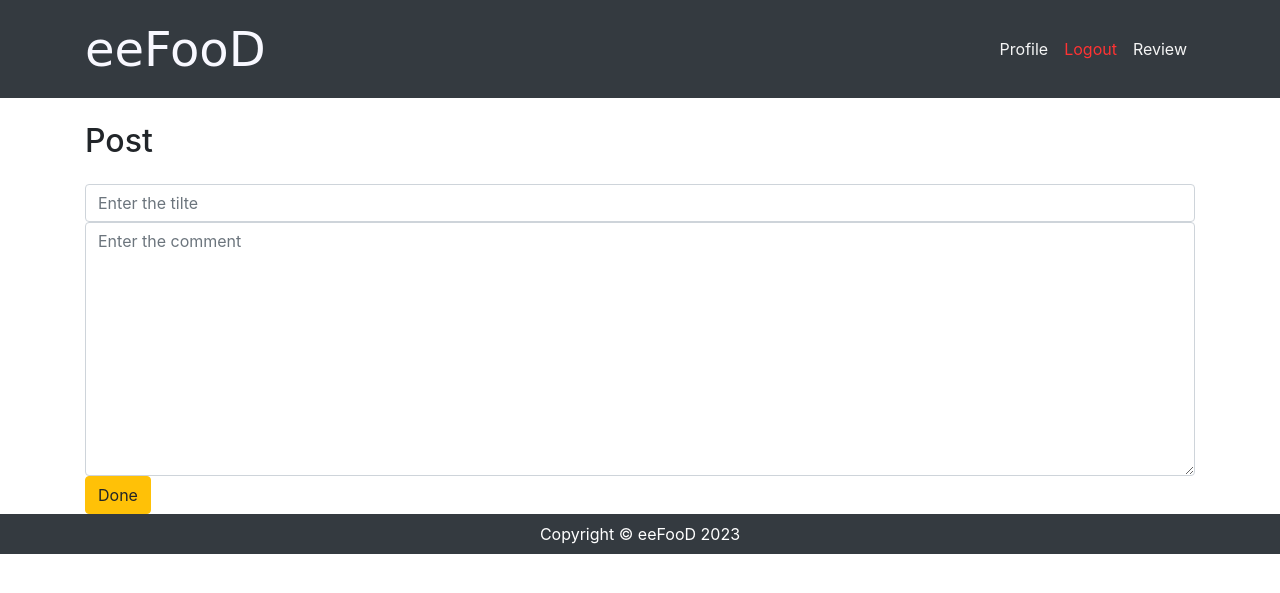
After one commit to dike0702/eefood, a Django app: page /review/new/ in a window 1280 px wide. The commit adds this page. Shown: the top 593 px of the page. Run offline with Django 4.2, Linux system fonts and the light colour scheme; a user stored in the database is signed in; some libraries are stand-ins or nearby versions.

Commit message:
review 途中

```diff
--- a/eefood/application/forms.py
+++ b/eefood/application/forms.py
@@ -9,6 +9,6 @@
 from django import forms
 
 
-class ReviewForm(forms.form):
+class ReviewForm(forms.Form):
     title = forms.CharField(max_length=255, label='Title')
-    comment = forms.CharField(label='Comment', widget=forms.textarea())
+    comment = forms.CharField(label='Comment', widget=forms.Textarea())
--- a/eefood/application/models.py
+++ b/eefood/application/models.py
@@ -101,7 +101,7 @@ SCORE_CHOICES = [
 ]
 
 class Review(models.Model):
-    user = models.ForeignKey(settings.AUTH_USER_MODEL, on_delete=models.CASCADE)
+    author = models.ForeignKey(settings.AUTH_USER_MODEL, on_delete=models.CASCADE)
     title =models.CharField("Title", max_length=255)
     comment =models.TextField("Comment", max_length=255)
     rate = models.IntegerField(verbose_name='レビュースコア', choices=SCORE_CHOICES, default='3')
--- a/eefood/application/static/style.css
+++ b/eefood/application/static/style.css
@@ -50,3 +50,7 @@ main {
 .profile_table .data {
     padding: 16px 24px;
 }
+
+.formpost {
+    margin-bottom: 1rem;
+}
--- a/eefood/application/templates/application/base.html
+++ b/eefood/application/templates/application/base.html
@@ -42,6 +42,11 @@
                     <font color="#ff3333">Logout</font>
                   </a>
               </li>
+              <li class="nav-item">
+                <a href="{% url 'review_new' %}" class="nav-link">
+                  <font color="#f5f5f5">Review</font>
+                </a>
+              </li>
               {% endif %}
             </ul>
         </div>
--- a/eefood/application/templates/application/restaurant.html
+++ b/eefood/application/templates/application/restaurant.html
@@ -31,9 +31,9 @@
                     <div class="btn btn-warning">detail</div>
                 </div>
                 <div class="card-footer text-muted">
-                    {{ review.created|date}} by {{ review.user }}
+                    {{ review.created|date}} by {{ review.author }}
                 </div>
-                <a href="" class="stretched-link"></a>
+                <a href="{% url 'review' review.id %}" class="stretched-link"></a>
             </div>
         {% endfor %}
     </div>
--- /dev/null
+++ b/eefood/application/templates/application/review_form.html
@@ -0,0 +1,21 @@
+{% extends "application/base.html" %}
+{% load widget_tweaks %}
+
+{% block content %}
+
+<div class="my-4">
+    <h2>Post</h2>
+</div>
+
+<form method="post">
+    {% csrf_token %}
+    <div class="formpost">
+        {% render_field form.title class="form-control" placeholder="Enter the tilte" %}
+    </div>
+    <div class="formpost">
+        {% render_field form.comment class="form-control" placeholder="Enter the comment" %}
+    </div>
+    <button class="btn btn-warning" type="submit">Done</button>
+</form>
+
+{% endblock %}
--- a/eefood/application/urls.py
+++ b/eefood/application/urls.py
@@ -7,6 +7,10 @@ from django.conf.urls.static import static
 
 urlpatterns = [
     path('', views.IndexView.as_view(), name ='top'),
+    path('review/<int:pk>', views.ReviewDetailView.as_view(), name ='review'),
+    path('review/new/', views.CreateReviewView.as_view(), name ='review_new'),
+    path('review/<int:pk>/edit/', views.ReviewEditView.as_view(), name='review_edit'),
+    path('review/<int:pk>/delete/', views.ReviewDeleteView.as_view(), name='review_delete'),
     #path('', views.ReviewView.as_view(), name ='top'),
     #path('', views.ReviewView.as_view(), name ='top'),
     path('restaurant/<name>', views.ItemDetailView.as_view(), name='restaurant'),
--- a/eefood/application/views.py
+++ b/eefood/application/views.py
@@ -1,6 +1,8 @@
-from django.shortcuts import render
+from django.shortcuts import render, redirect
 from django.views.generic import View
 from .models import Restaurants, Review
+from .forms import ReviewForm
+from django.contrib.auth.mixins import LoginRequiredMixin
 # from django.contrib.auth.views import LoginView, LogoutView
 # from django.contrib.auth.mixins import LoginRequiredMixin
 
@@ -13,19 +15,83 @@ class IndexView(View):
             'restaurant_data': restaurant_data
         })
 
-
 class ItemDetailView(View):
     def get(self, request, *args, **kwargs):
         restaurant_data = Restaurants.objects.get(name=self.kwargs['name'])
-        review_data = Review.objects.all()
+        #review_data = Review.objects.all()
+        review_data = Review.objects.order_by('-id')
         return render(request, 'application/restaurant.html', {
             'restaurant_data': restaurant_data,
             'review_data': review_data
         })
 
-# class ReviewView(View):
-#     def get(self, request, *args, **kwargs):
-#         review_data = Review.objects.all()
-#         return render(request, 'application/restaurant.html', {
-#             'review_data': review_data
-#         })
+class ReviewDetailView(View):
+    def get(self, request, *args, **kwargs):
+        review_data = Review.objects.get(id=self.kwargs['pk'])
+        return render(request, 'application/review.html', {
+            'review_data': review_data
+        })
+
+class CreateReviewView(LoginRequiredMixin, View):
+    def get(self, request, *args, **kwargs):
+        form = ReviewForm(request.POST or None)
+        return render(request, 'application/review_form.html',{
+            'form': form
+        })
+
+    def post(self, request, *args, **kwargs):
+        form = ReviewForm(request.POST or None)
+
+        if form.is_valid():
+            review_data = Review()
+            review_data.author = request.user
+            review_data.title = form.cleaned_data['title']
+            review_data.comment = form.cleaned_data['comment']
+            review_data.save()
+            return redirect('review', review_data.id)
+
+        return render(request, 'application/review_form.html',{
+            'form': form
+        })
+
+class ReviewEditView(LoginRequiredMixin, View):
+    def get(self, request, *args, **kwargs):
+        review_data = Review.objects.get(id=self.kwargs['pk'])
+        form = ReviewForm(
+            request.POST or None,
+            initial = {
+                'title': review_data.title,
+                'comment': review_data.comment
+            }
+        )
+
+        return render(request, 'application/review_form.html',{
+            'form': form
+        })
+
+    def post(self, request, *args, **kwargs):
+        form = ReviewForm(request.POST or None)
+
+        if form.is_valid():
+            review_data = Review.objects.get(id=self.kwargs['pk'])
+            review_data.author = request.user
+            review_data.title = form.cleaned_data['title']
+            review_data.comment = form.cleaned_data['comment']
+            review_data.save()
+            return redirect('review', self.kwargs['pk'])
+
+        return render(request, 'application/review_form.html',{
+            'form': form
+        })
+
+class ReviewDeleteView(LoginRequiredMixin, View):
+        def get(self, request, *args, **kwargs):
+            review_data = Review.objects.get(id=self.kwargs['pk'])
+            return render(request, 'application/review_delete.html', {
+                'review_data': review_data
+        })
+
+        def post(self, request, *args, **kwargs):
+            review_data = Review.objects.get(id=self.kwargs['pk'])
+            review_data.delete()
+            return redirect('top')
```
Also changed, not shown: eefood/application/templates/application/review.html (+18 -0 lines), eefood/application/templates/application/review_delete.html (added, +11 -0 lines), eefood/eefood/settings.py (+8 -1 lines), eefood/application/migrations/0007_rename_user_review_author.py (added), eefood/application/templates/review.html (deleted), eefood/db.sqlite3.
